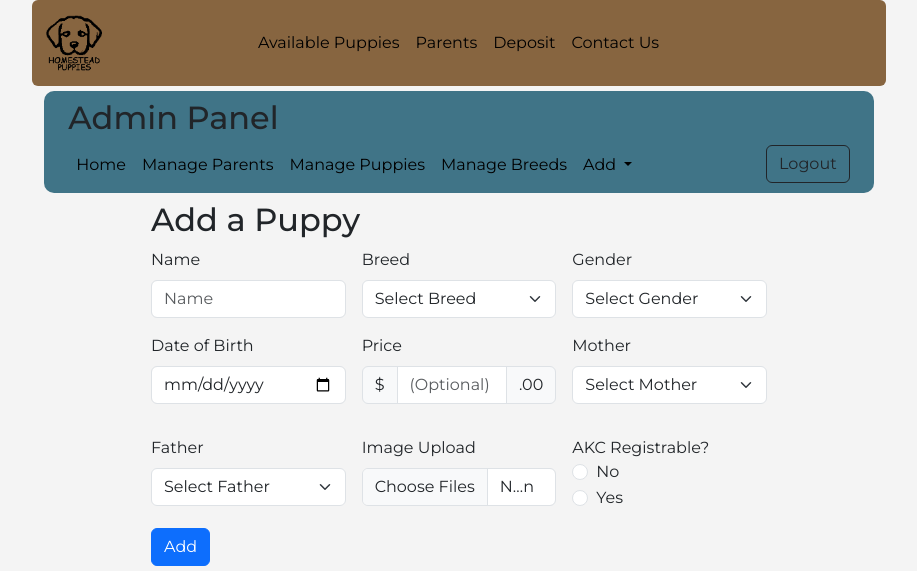
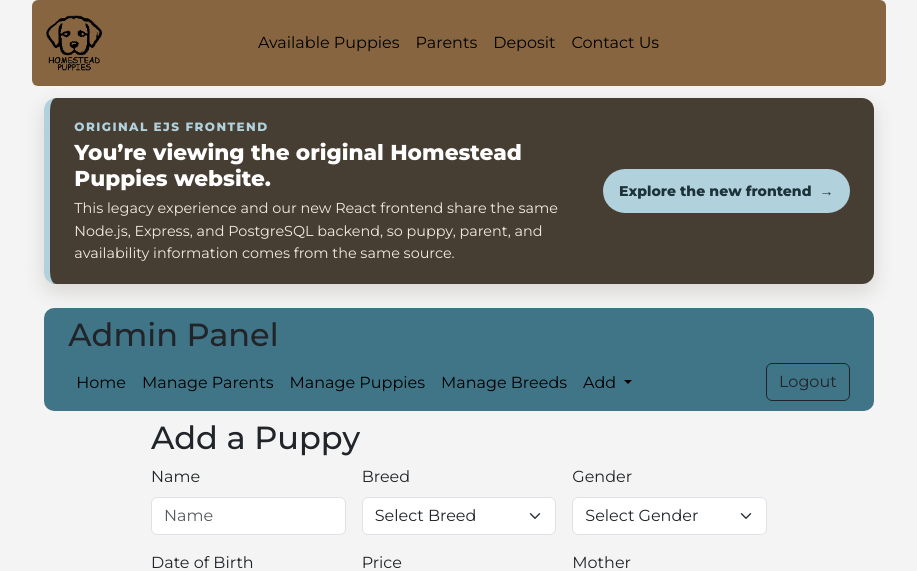
Before and after one commit to apelpapa/HomesteadPuppies, a Node project: template views/admin/addPuppy.ejs in a window 1280 px wide. Shown: the top 571 px of the page, without its empty margins (181-1098 px from the left). Run offline with Node 20 templates, Linux system fonts and the light colour scheme; the template is opened without the code that fills it, so the values that code supplies are empty; some libraries are stand-ins or nearby versions.

Commit message:
Link legacy site to modern frontend

```diff
--- a/public/styles/styles.css
+++ b/public/styles/styles.css
@@ -28,6 +28,76 @@ body{
 
 .header-logo{
     width: 60px;
+}
+
+.legacy-site-notice{
+    margin-top: 0.75rem;
+    margin-bottom: 1.5rem;
+}
+
+.legacy-site-notice__content{
+    display: flex;
+    align-items: center;
+    justify-content: space-between;
+    gap: 1.5rem;
+    padding: 1.25rem 1.5rem;
+    color: #fffaf5;
+    background: #473E33;
+    border-left: 6px solid #B1D1DC;
+    border-radius: 0.75rem;
+    box-shadow: 0 0.5rem 1.25rem rgba(71, 62, 51, 0.16);
+}
+
+.legacy-site-notice__eyebrow{
+    margin: 0 0 0.25rem;
+    color: #B1D1DC;
+    font-size: 0.75rem;
+    font-weight: 800;
+    letter-spacing: 0.12em;
+    text-transform: uppercase;
+}
+
+.legacy-site-notice h2{
+    margin: 0 0 0.35rem;
+    color: #fff;
+    font-size: clamp(1.05rem, 2vw, 1.35rem);
+    font-weight: 750;
+}
+
+.legacy-site-notice p:last-child{
+    max-width: 52rem;
+    margin: 0;
+    color: #f2e8de;
+    font-size: 0.9rem;
+    line-height: 1.55;
+}
+
+.legacy-site-notice__link{
+    display: inline-flex;
+    flex: 0 0 auto;
+    align-items: center;
+    justify-content: center;
+    gap: 0.5rem;
+    min-height: 44px;
+    padding: 0.7rem 1rem;
+    color: #1d3239;
+    background: #B1D1DC;
+    border-radius: 999px;
+    font-size: 0.88rem;
+    font-weight: 800;
+    text-decoration: none;
+    transition: background-color 160ms ease, transform 160ms ease;
+}
+
+.legacy-site-notice__link:hover{
+    color: #111f24;
+    background: #d5e8ef;
+    transform: translateY(-1px);
+}
+
+.legacy-site-notice__link:focus-visible{
+    outline: 3px solid #fff;
+    outline-offset: 3px;
 }
 
 .header-container{
@@ -100,3 +170,29 @@ body{
     font-size: 2rem;
     text-align: center;
 }
+
+@media (max-width: 767.98px){
+    .legacy-site-notice{
+        margin-top: 0.5rem;
+        margin-bottom: 1rem;
+        padding-right: 0.75rem;
+        padding-left: 0.75rem;
+    }
+
+    .legacy-site-notice__content{
+        align-items: stretch;
+        flex-direction: column;
+        gap: 1rem;
+        padding: 1rem;
+    }
+
+    .legacy-site-notice__link{
+        width: 100%;
+    }
+}
+
+@media (prefers-reduced-motion: reduce){
+    .legacy-site-notice__link{
+        transition: none;
+    }
+}
--- a/views/partials/header.ejs
+++ b/views/partials/header.ejs
@@ -7,7 +7,7 @@
   <title>Homestead Puppies</title>
   <link href="https://cdn.jsdelivr.net/npm/bootstrap@5.3.3/dist/css/bootstrap.min.css" rel="stylesheet"
     integrity="sha384-QWTKZyjpPEjISv5WaRU9OFeRpok6YctnYmDr5pNlyT2bRjXh0JMhjY6hW+ALEwIH" crossorigin="anonymous">
-  <link rel="stylesheet" href="./styles/styles.css">
+  <link rel="stylesheet" href="./styles/styles.css?v=20260717-legacy-notice">
   <link rel="preconnect" href="https://fonts.googleapis.com">
   <link rel="preconnect" href="https://fonts.gstatic.com" crossorigin>
   <link href="https://fonts.googleapis.com/css2?family=Montserrat:ital,wght@0,100..900;1,100..900&display=swap"
@@ -56,3 +56,20 @@
       </div>
     </nav>
   </div>
+
+  <aside class="legacy-site-notice container col-lg-8" aria-labelledby="legacy-site-notice-title">
+    <div class="legacy-site-notice__content">
+      <div>
+        <p class="legacy-site-notice__eyebrow">Original EJS frontend</p>
+        <h2 id="legacy-site-notice-title">You’re viewing the original Homestead Puppies website.</h2>
+        <p>
+          This legacy experience and our new React frontend share the same Node.js, Express, and PostgreSQL backend,
+          so puppy, parent, and availability information comes from the same source.
+        </p>
+      </div>
+      <a class="legacy-site-notice__link" href="https://homesteadpuppies.org">
+        Explore the new frontend
+        <span aria-hidden="true">→</span>
+      </a>
+    </div>
+  </aside>
```
